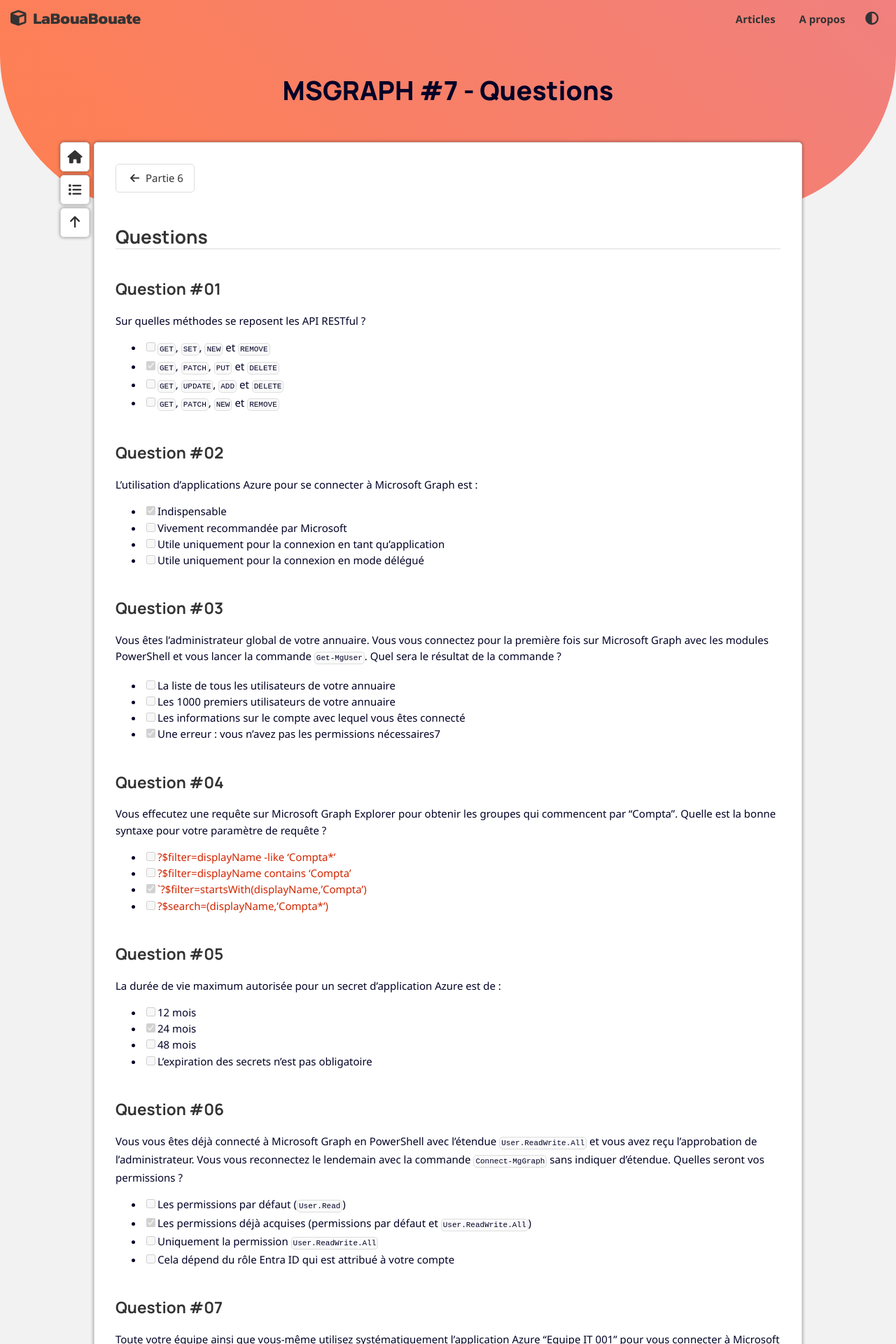
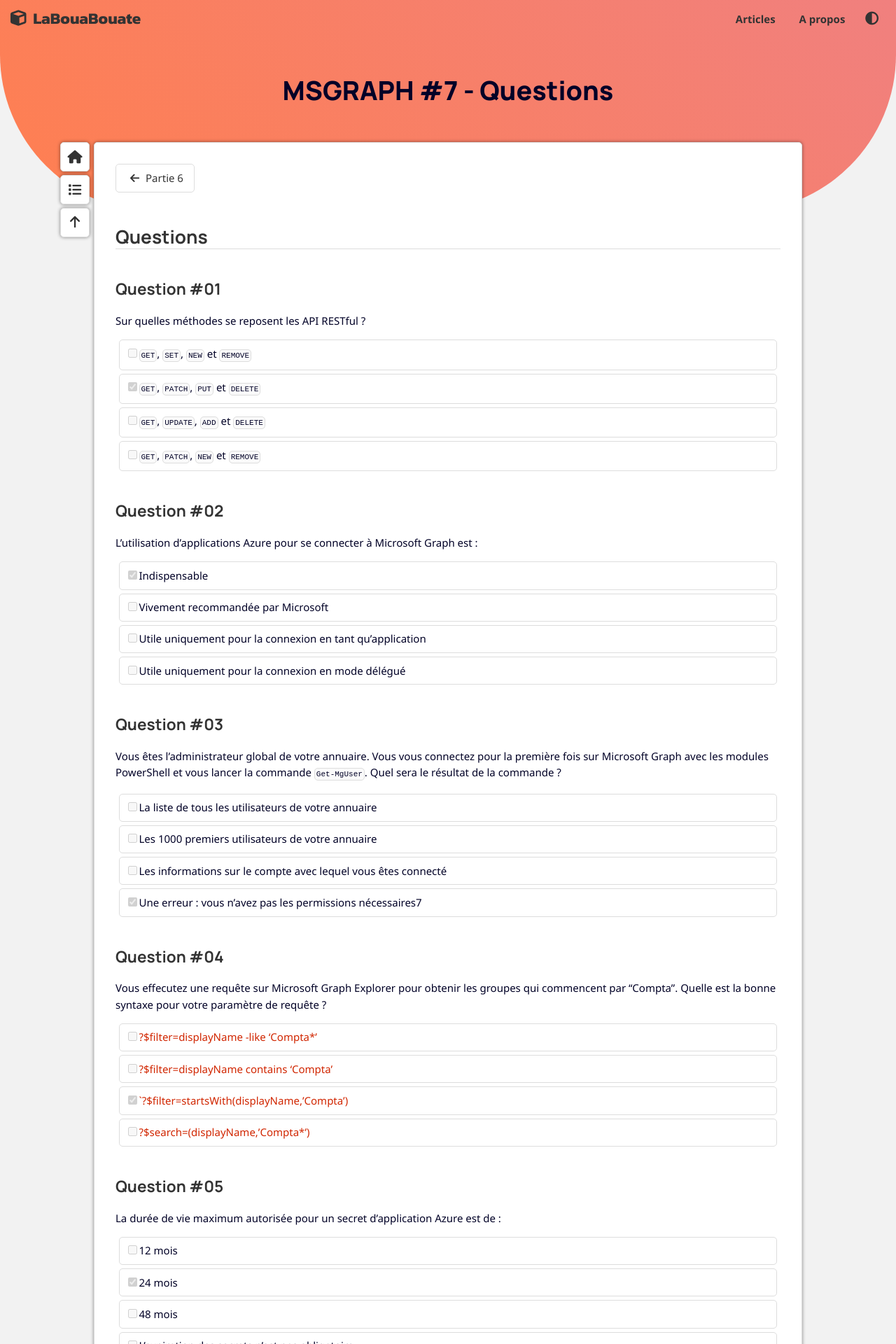
Before and after one commit to leobouard/leobouard.github.io, a Jekyll site: the page built from _posts/2023-09-17-cours-msgraph-007.md, in a window 1280 px wide. Shown: the top 1920 px of the page at 70% size. Built offline with Jekyll 4.4.1, drawn with Linux system fonts in a browser that asks for light colours; nearby versions of some CDN libraries; some web fonts are replaced.

Commit message:
Update posts.scss

```diff
--- a/assets/css/posts.scss
+++ b/assets/css/posts.scss
@@ -285,6 +285,24 @@ section.recommandation > span > img {
     margin-right: 10px;
 }
 
+// TASK-LIST
+
+ul.task-list {
+    list-style: none;
+    padding-inline-start: 0;
+}
+
+li.task-list-item {
+    padding: 0.5em;
+    border: var(--border);
+    border-radius: 5px;
+    margin: 5px;
+}
+
+li.task-list-item:hover {
+    background: var(--accentbg)
+}
+
 @media screen and (max-width: 950px) {
 
     .side-buttons {
```
